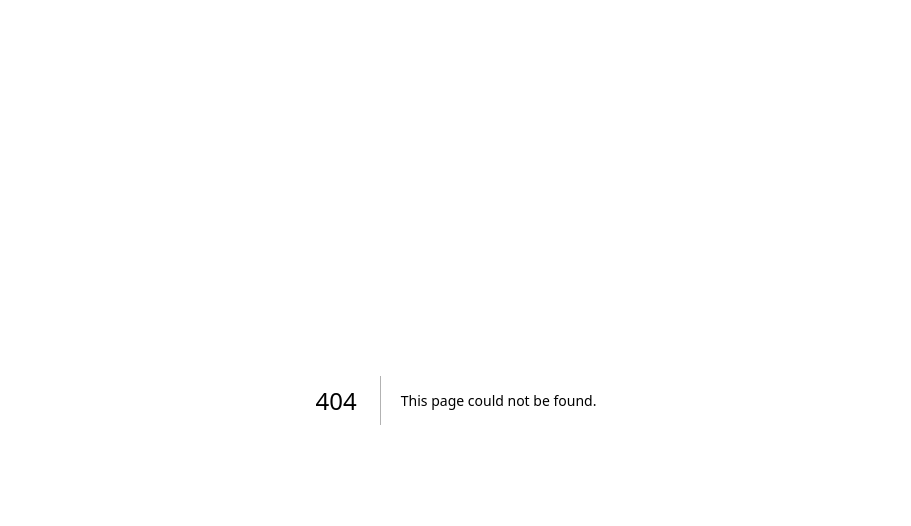
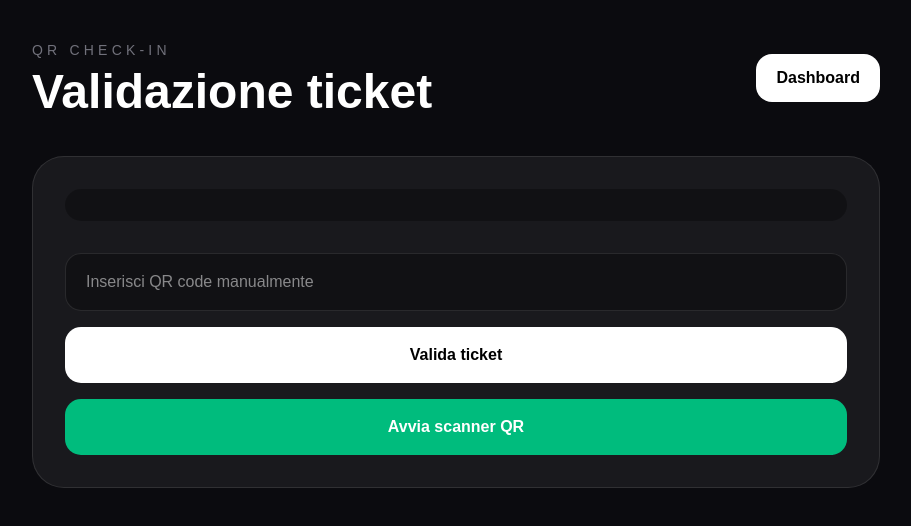
Before and after one commit to giuseppefrosina-hash/event-platform, a Next.js app in the folder frontend/: page /checkin in a window 1280 px wide. Before the commit this address had no page. Shown: the top 526 px of the page, without its empty margins (184-1095 px from the left). Built offline with nearby package versions, Linux system fonts and the light colour scheme.

Commit message:
add qr checkin system

```diff
--- /dev/null
+++ b/frontend/app/checkin/page.tsx
@@ -0,0 +1,175 @@
+'use client';
+
+import { useEffect, useRef, useState } from 'react';
+import { Html5Qrcode } from 'html5-qrcode';
+
+const API_URL = 'https://api.uniquo.it';
+
+export default function CheckInPage() {
+  const scannerRef = useRef<Html5Qrcode | null>(null);
+
+  const [qrCode, setQrCode] = useState('');
+  const [message, setMessage] = useState('');
+  const [scanning, setScanning] = useState(false);
+
+  async function checkIn(code?: string) {
+    const finalCode = code || qrCode;
+
+    if (!finalCode) {
+      setMessage('Inserisci o scansiona un QR code');
+      return;
+    }
+
+    try {
+      const res = await fetch(
+        `${API_URL}/tickets/checkin/${finalCode}`,
+        {
+          method: 'PATCH',
+        },
+      );
+
+      const data = await res.json();
+
+      if (!res.ok) {
+        setMessage(
+          data.message ||
+            'Ticket non valido o già usato',
+        );
+        return;
+      }
+
+      setMessage(
+        `Check-in completato per ${data.fullName}`,
+      );
+
+      setQrCode('');
+    } catch {
+      setMessage('Errore durante il check-in');
+    }
+  }
+
+  async function startScanner() {
+    try {
+      setMessage('');
+
+      const scanner = new Html5Qrcode('qr-reader');
+      scannerRef.current = scanner;
+
+      setScanning(true);
+
+      await scanner.start(
+        { facingMode: 'environment' },
+        {
+          fps: 10,
+          qrbox: {
+            width: 250,
+            height: 250,
+          },
+        },
+        async (decodedText) => {
+          await stopScanner();
+          setQrCode(decodedText);
+          checkIn(decodedText);
+        },
+        () => {},
+      );
+    } catch {
+      setScanning(false);
+      setMessage(
+        'Impossibile avviare la fotocamera',
+      );
+    }
+  }
+
+  async function stopScanner() {
+    if (scannerRef.current) {
+      try {
+        await scannerRef.current.stop();
+        await scannerRef.current.clear();
+      } catch {}
+
+      scannerRef.current = null;
+    }
+
+    setScanning(false);
+  }
+
+  useEffect(() => {
+    return () => {
+      stopScanner();
+    };
+  }, []);
+
+  return (
+    <main className="min-h-screen bg-[#0b0b0f] text-white">
+      <div className="mx-auto max-w-4xl px-6 py-10">
+        <div className="mb-10 flex items-center justify-between">
+          <div>
+            <p className="mb-2 text-sm uppercase tracking-[0.3em] text-zinc-500">
+              QR Check-in
+            </p>
+            <h1 className="text-5xl font-bold">
+              Validazione ticket
+            </h1>
+          </div>
+
+          <a
+            href="/dashboard"
+            className="rounded-2xl bg-white px-5 py-3 font-semibold text-black"
+          >
+            Dashboard
+          </a>
+        </div>
+
+        {message && (
+          <div className="mb-8 rounded-2xl border border-white/10 bg-white/[0.06] p-5">
+            {message}
+          </div>
+        )}
+
+        <section className="rounded-[2rem] border border-white/10 bg-white/[0.06] p-8">
+          <div className="mb-8 rounded-2xl bg-black/30 p-4">
+            <div
+              id="qr-reader"
+              className="overflow-hidden rounded-2xl"
+            />
+          </div>
+
+          <div className="grid gap-4">
+            <input
+              placeholder="Inserisci QR code manualmente"
+              value={qrCode}
+              onChange={(e) =>
+                setQrCode(e.target.value)
+              }
+              className="w-full rounded-2xl border border-white/10 bg-black/30 px-5 py-4 outline-none"
+            />
+
+            <button
+              onClick={() => checkIn()}
+              className="rounded-2xl bg-white px-6 py-4 font-semibold text-black"
+            >
+              Valida ticket
+            </button>
+
+            {!scanning ? (
+              <button
+                onClick={startScanner}
+                className="rounded-2xl bg-emerald-500 px-6 py-4 font-semibold text-white"
+              >
+                Avvia scanner QR
+              </button>
+            ) : (
+              <button
+                onClick={stopScanner}
+                className="rounded-2xl bg-red-500 px-6 py-4 font-semibold text-white"
+              >
+                Ferma scanner
+              </button>
+            )}
+          </div>
+        </section>
+      </div>
+    </main>
+  );
+}
--- a/frontend/app/dashboard/page.tsx
+++ b/frontend/app/dashboard/page.tsx
@@ -77,6 +77,9 @@ export default function DashboardPage() {
   Ticket
 </a>
 
+<a className="block rounded-xl px-4 py-3 hover:bg-white/10" href="/checkin">
+  Check-in QR
+</a>
             <button
               onClick={logout}
               className="mt-8 block w-full rounded-xl bg-red-500/20 px-4 py-3 text-left text-red-300 hover:bg-red-500/30"
--- a/frontend/package.json
+++ b/frontend/package.json
@@ -13,6 +13,7 @@
     "@nestjs/swagger": "^11.4.3",
     "axios": "^1.16.0",
     "cloudinary": "^2.10.0",
+    "html5-qrcode": "^2.3.8",
     "lucide-react": "^0.511.0",
     "multer": "^2.1.1",
     "next": "16.2.6",
```
Also changed, not shown: 1 other file (tests, documents, lock files or other folders).
